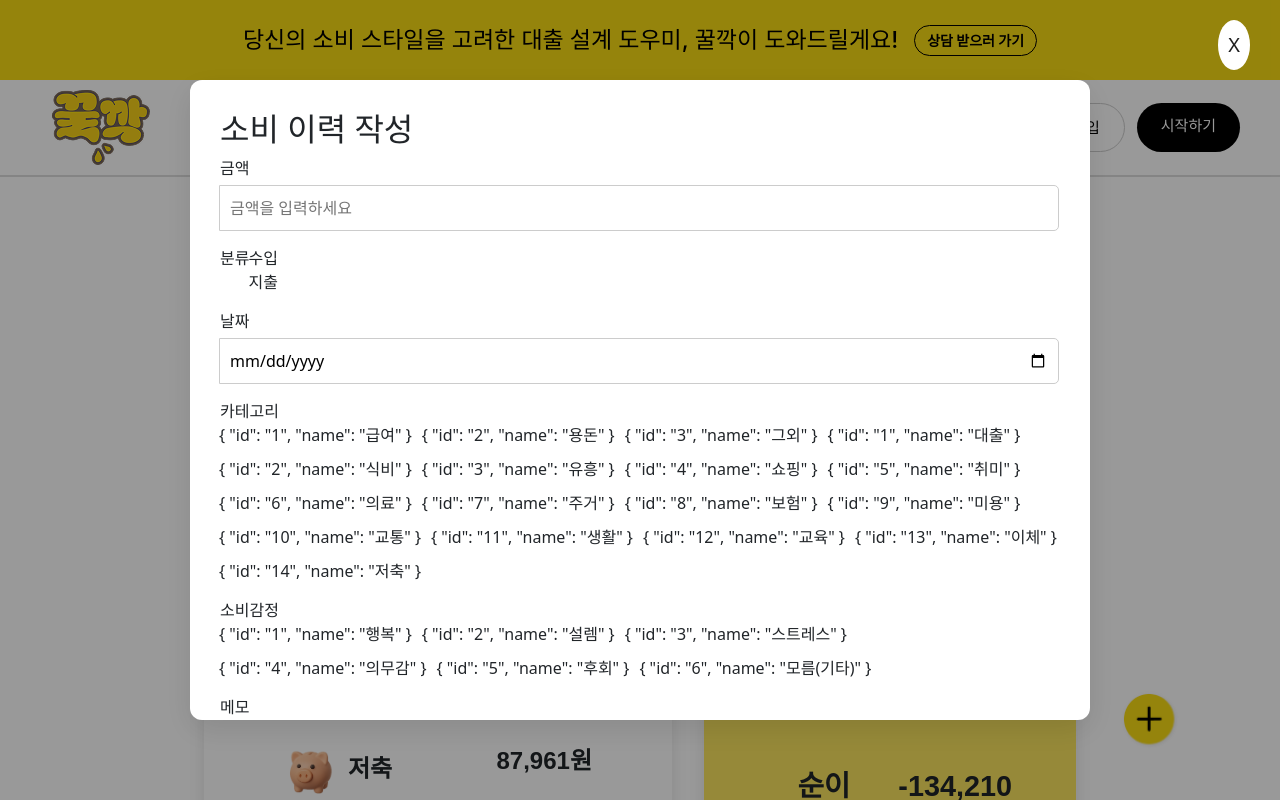
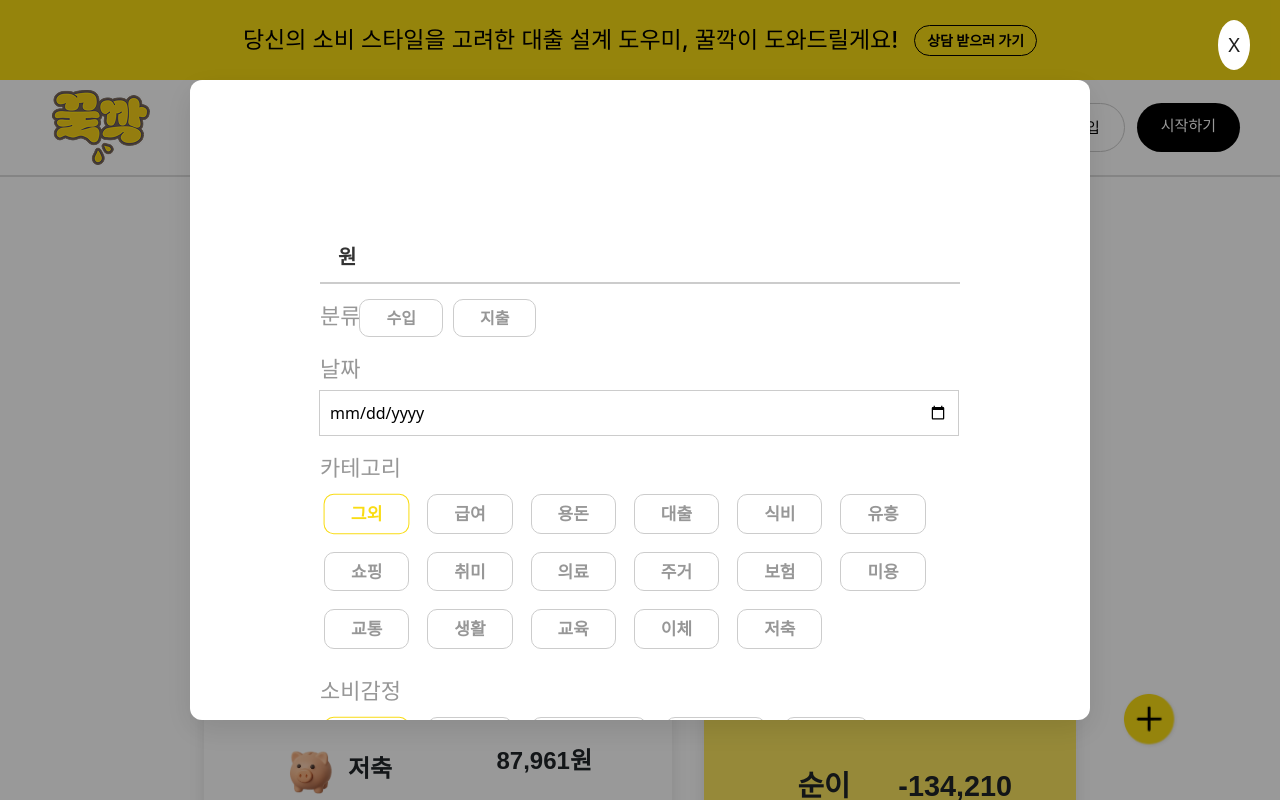
Before and after one commit to hellozo0/Gulp, a Vue app in the folder gulp-web/: page / in a window 1280 px wide. Both pictures are taken after a click on the element 1150 px from the left and 720 px from the top of the page. Shown: the top 800 px of the page. Built offline with nearby package versions, Linux system fonts and the light colour scheme; data requests are answered from the project's data file; what v-calendar would draw is missing.

Commit message:
feat : 금액 입력 반응성 간격 조정

```diff
--- a/gulp-web/db.json
+++ b/gulp-web/db.json
@@ -84,15 +84,15 @@
   "incomeCategory": [
     {
       "id": "1",
+      "name": "그외"
+    },
+    {
+      "id": "2",
       "name": "급여"
     },
     {
-      "id": "2",
+      "id": "3",
       "name": "용돈"
-    },
-    {
-      "id": "3",
-      "name": "그외"
     }
   ],
   "expenseCategory": [
--- a/gulp-web/src/components/QuickCreate.vue
+++ b/gulp-web/src/components/QuickCreate.vue
@@ -7,17 +7,21 @@
         <button class="close-btn" @click="closePopup">X</button>
 
         <!-- 폼 -->
-        <h2>소비 이력 작성</h2>
         <form @submit.prevent="submitForm">
           <!-- 금액 -->
           <div class="input-group">
-            <label for="amount">금액</label>
-            <input
-              type="number"
-              v-model="form.amount"
-              placeholder="금액을 입력하세요"
-              required
-            />
+            <div class="amount-container">
+              <input
+                type="text"
+                id="amount"
+                v-model="formattedAmount"
+                @input="formatNumber"
+                class="input-amount"
+                required
+                ref="amountInput"
+              />
+              <span class="currency" :style="currencyPositionStyle">원</span>
+            </div>
           </div>
           <!-- 분류 선택 -->
           <div class="input-group">
@@ -43,20 +47,21 @@
             <label for="date">날짜</label>
             <input type="date" v-model="form.date" required />
           </div>
+
           <!-- 카테고리 선택 -->
           <div class="input-group">
             <label for="category">카테고리</label>
             <div class="category-options">
               <div
                 v-for="category in categories"
-                :key="category"
+                :key="category.id"
                 :class="[
-                  'category-option',
-                  { selected: form.category === category },
+                  'category-option option-item',
+                  { selected: form.category === category.name },
                 ]"
-                @click="form.category = category"
+                @click="form.category = category.name"
               >
-                {{ category }}
+                {{ category.name }}
               </div>
             </div>
           </div>
@@ -67,14 +72,14 @@
             <div class="emotion-options">
               <div
                 v-for="emotion in emotions"
-                :key="emotion"
+                :key="emotion.id"
                 :class="[
-                  'emotion-option',
-                  { selected: form.emotion === emotion },
+                  'emotion-option option-item',
+                  { selected: form.emotion === emotion.name },
                 ]"
-                @click="form.emotion = emotion"
+                @click="form.emotion = emotion.name"
               >
-                {{ emotion }}
+                {{ emotion.name }}
               </div>
             </div>
           </div>
@@ -120,16 +125,47 @@ const form = ref({
 
 const categories = ref([]); // 카테고리 목록
 const emotions = ref([]); // 감정 목록
+const formattedAmount = ref('');
+const currencyPositionStyle = ref({ left: '18px' }); // "원"의 위치를 동적으로 설정할 변수
+const MAX_VALUE = 9999999999999999;
 
-// 금액 입력에 쉼표 자동 삽입
+// 텍스트 너비를 계산하는 함수 (폰트 스타일에 따라 변경 가능)
+const getTextWidth = (text) => {
+  const canvas = document.createElement('canvas');
+  const context = canvas.getContext('2d');
+  context.font = '20px Arial'; // 동일한 폰트 크기를 사용해야 정확함
+  return context.measureText(text).width;
+};
+
+// 금액을 입력할 때마다 쉼표를 추가하고 "원"을 유지
 const formatNumber = () => {
-  let value = form.value.amount.replace(/,/g, ''); // 쉼표를 제거
-  if (isNaN(value)) {
-    form.value.amount = '';
+  let value = formattedAmount.value.replace(/,/g, ''); // 쉼표를 제거
+
+  // 숫자가 아닌 값은 입력받지 않도록 처리 (문자 입력 방지)
+  if (isNaN(value) || value === '') {
+    formattedAmount.value = '';
     return;
   }
-  form.value.amount = value.replace(/\B(?=(\d{3})+(?!\d))/g, ','); // 3자리마다 쉼표 추가
+
+  // 숫자가 MAX_VALUE를 넘으면 MAX_VALUE로 설정
+  if (parseInt(value) > MAX_VALUE) {
+    value = MAX_VALUE.toString();
+  }
+
+  // 3자리마다 쉼표 추가
+  formattedAmount.value = value.replace(/\B(?=(\d{3})+(?!\d))/g, ',');
+  formattedAmount.value = `${formattedAmount.value}`;
+  updateCurrencyPosition();
 };
+
+const updateCurrencyPosition = () => {
+  const inputText = formattedAmount.value;
+  const inputWidth = getTextWidth(inputText); // 텍스트 길이에 맞게 너비 계산
+  const newLeftPosition = `${inputWidth + 15}px`; // 원은 숫자 뒤에 고정, 15px 여백
+  currencyPositionStyle.value = { left: newLeftPosition }; // "원"의 위치를 업데이트
+};
+
+watch(formattedAmount, updateCurrencyPosition);
 
 // db.json에서 카테고리와 감정 데이터를 가져옴
 onMounted(async () => {
@@ -149,6 +185,10 @@ onMounted(async () => {
     // 감정 데이터 조회
     const emotionRes = await axios.get('http://localhost:3000/emotion');
     emotions.value = emotionRes.data; // 받아온 데이터를 emotions에 저장
+
+    // 카테고리와 감정에 첫 번째 항목을 기본값으로 설정
+    form.value.category = categories.value[0]?.name || ''; // 첫 번째 카테고리 선택
+    form.value.emotion = emotions.value[0]?.name || ''; // 첫 번째 감정 선택
   } catch (error) {
     console.error('데이터 조회 실패:', error);
   }
@@ -194,15 +234,13 @@ const closePopup = () => {
   overflow: hidden; /*배경이 스크롤되도록 설정 */
 }
 
-/* vh모바일 적용 */
-
 .popup-content {
   top: 30%;
   /* position: absolute; */
   max-width: 900px;
   /* min-height: 400px; */
   background: #fff;
-  padding: 30px;
+  padding: 150px 130px;
   /* width: 100%; */
   border-radius: 12px;
   box-shadow: 0 10px 30px rgba(0, 0, 0, 0.1);
@@ -231,38 +269,199 @@ const closePopup = () => {
 }
 
 .input-group {
+  position: relative;
   margin-bottom: 15px;
 }
 
-input,
+.input-group label {
+  font-size: 22px;
+  color: #979797;
+}
+
+input {
+  width: 100%;
+  padding: 10px;
+  margin-top: 5px;
+  border: 1px solid #ccc;
+  /* border-radius: 5px; */
+}
+
+/* 여기서부터 금액 입력 */
+/* .amount-container {
+  display: flex;
+  align-items: center;
+}
+
+.amount-container input {
+  border: 1px solid #ccc;
+  padding: 8px;
+  border-radius: 5px;
+  font-size: 16px;
+  width: 100%;
+}
+
+.currency {
+  font-size: 16px;
+  margin-left: 10px;
+  font-weight: bold;
+} */
+.amount-container {
+  /* display: flex; */
+  display: inline-block;
+  align-items: center;
+  width: 100%;
+  position: relative;
+}
+
+.amount-container .input-amount {
+  /* width: calc(100% - 40px);
+  padding: 5px;
+  font-size: 21px;
+  border: none;
+  border-bottom: 2px solid #ccc;
+  outline: none;
+  transition: border-color 0.3s; */
+  width: 100%;
+  padding: 10px;
+  border: 1px solid #ccc;
+  font-size: 18px;
+  outline: none;
+  border: none;
+  border-bottom: 2px solid #ccc;
+  padding-right: 35px;
+}
+
+.input-amount:focus {
+  border-color: #f9dc14;
+}
+
+.currency {
+  /* font-size: 21px;
+  margin-left: 10px;
+  font-weight: bold; */
+
+  /* position: absolute;
+  right: 10px;
+  font-size: 18px;
+  font-weight: bold;
+  color: #333; */
+
+  position: absolute;
+  top: 50%;
+  transform: translateY(-50%);
+  font-size: 20px;
+  font-weight: bold;
+  color: #333;
+  right: 10px;
+}
+
+/* 여기까지 금액 입력 */
+
 textarea {
   width: 100%;
   padding: 10px;
   margin-top: 5px;
   border: 1px solid #ccc;
-  border-radius: 5px;
+  border-radius: 4px !important;
+  font-size: 18px;
+  font-family: Arial, sans-serif;
+  color: #333;
+  resize: none; /* 크기 조절 안 되게 */
+}
+
+textarea:focus {
+  outline: none;
+  border-radius: 10px;
+  border-color: #f9dc14; /* 포커스 시 테두리 색상 */
+  box-shadow: 0 0 5px rgba(249, 220, 20, 0.5); /* 포커스 시 그림자 */
+}
+
+.type-options {
+  display: flex;
+  gap: 10px;
+  font-weight: bold;
+  text-align: center;
+  color: #979797;
+}
+
+.type-option {
+  border-radius: 10px; /* 수정: 옵션 버튼의 모서리를 둥글게 */
+  border: 1px solid #ccc;
+  padding: 6px 26px;
+  transition: transform 0.2s ease, border-color 0.3s ease;
+}
+
+.type-option.selected {
+  border: 1px solid #f9dc14; /* 선택된 항목의 테두리 색상 */
+  color: #f9dc14;
+  transform: scale(1.01); /* 선택된 항목의 크기 증가 */
+}
+
+.type-option:hover {
+  border-color: #f9dc14; /* hover 시 테두리 색상 변경 */
+  transform: scale(1.05); /* hover 시 크기 살짝 증가 */
 }
 
 .category-options,
 .emotion-options {
   display: flex;
   flex-wrap: wrap;
-  gap: 10px;
+  gap: 18px;
+  padding: 10px 5px;
+  cursor: pointer;
+  font-size: 17px;
+  font-weight: bold;
+  text-align: center;
+  transition: background-color 0.3s, transform 0.2s;
+  color: #979797;
 }
 
-.submit_btn {
+.option-item {
+  border-radius: 10px; /* 수정: 옵션 버튼의 모서리를 둥글게 */
+  border: 1px solid #ccc;
+  padding: 6px 26px;
+  transition: transform 0.2s ease, border-color 0.3s ease;
+}
+
+.option-item.selected {
+  border: 1px solid #f9dc14; /* 선택된 항목의 테두리 색상 */
+  color: #f9dc14;
+  transform: scale(1.01); /* 선택된 항목의 크기 증가 */
+}
+
+.option-item:hover {
+  border-color: #f9dc14; /* hover 시 테두리 색상 변경 */
+  transform: scale(1.05); /* hover 시 크기 살짝 증가 */
+}
+
+.button-group {
+  display: flex;
+  justify-content: space-between; /* 버튼을 옆으로 배치 */
+  gap: 10px; /* 버튼 간 간격 */
+}
+
+.submit-btn,
+.cancel-btn {
   width: 100%;
   padding: 12px;
   background-color: #f9dc14;
   border: none;
-  border-radius: 8px;
-  font-size: 16px;
+  border-radius: 10px;
+  font-size: 18px;
   font-weight: bold;
   cursor: pointer;
+  transition: background-color 0.3s ease, transform 0.2s ease; /* 부드러운 색상 변화 */
+  margin-top: 10px; /* 버튼 간 간격 */
 }
 
-.submit_btn:hover {
-  background-color: #fcd400;
+.submit-btn:hover,
+.cancel-btn:hover {
+  transform: scale(1.02); /* 버튼 크기 증가 */
+}
+
+.cancel-btn {
+  background-color: #484848; /* 취소 버튼 색상 */
+  color: white; /* 텍스트 색상 */
 }
 
 /* 애니메이션 효과: 팝업 등장 시 부드럽게 나타나도록 설정 */
```
